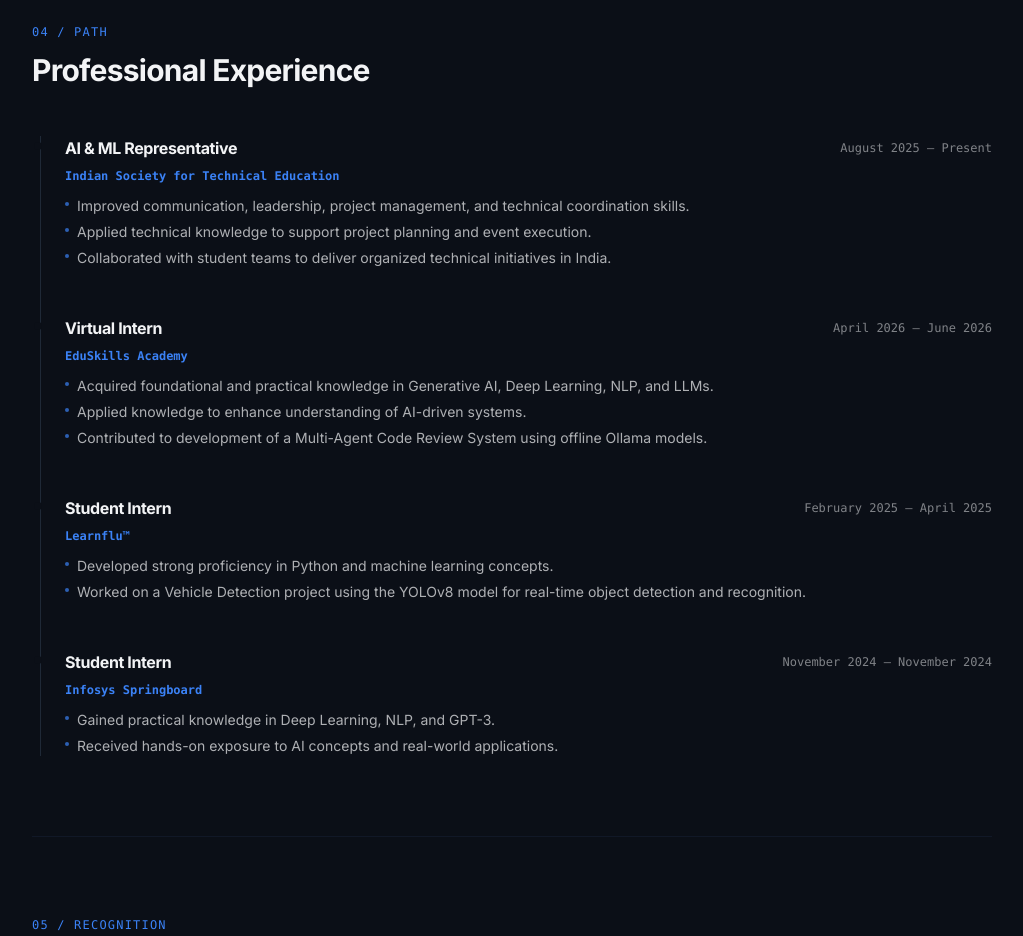
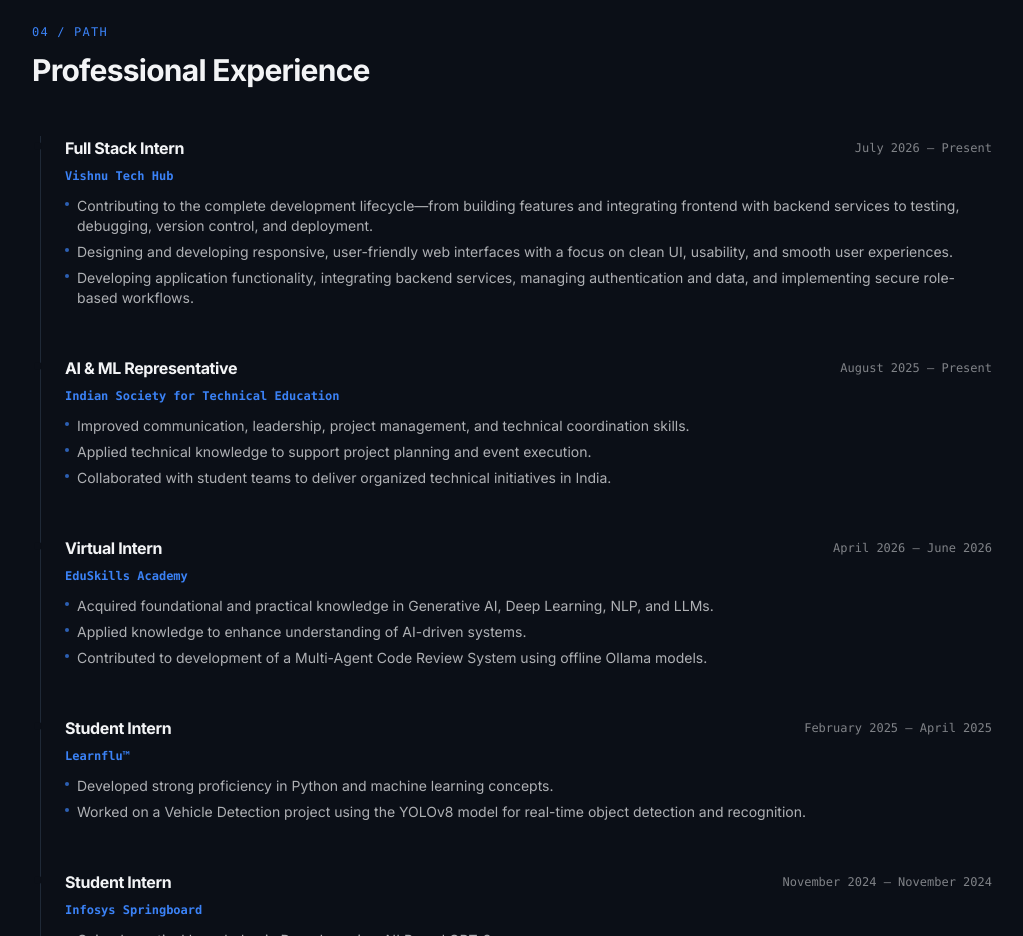
Before and after one commit to udaysanjay/portfolio, a plain HTML site: page index.html in a window 1280 px wide. Shown: the part 3160-4096 px from the top of the page, without its empty margins (128-1151 px from the left). Drawn offline with nearby package versions, Linux system fonts and the light colour scheme.

Commit message:
Update portfolio

```diff
--- a/index.html
+++ b/index.html
@@ -338,6 +338,20 @@
                 <div class="relative">
                     <div class="absolute -left-[31px] top-1.5 w-2 h-2 rounded-full bg-blue-500 border-4 border-white dark:border-[#0B0F17]"></div>
                     <div class="flex flex-col sm:flex-row justify-between items-start sm:items-center gap-1 mb-2">
+                        <h5 class="text-base font-bold tracking-tight">Full Stack Intern</h5>
+                        <span class="text-xs font-mono opacity-50">July 2026 – Present</span>
+                    </div>
+                    <p class="text-xs font-mono text-blue-500 font-semibold mb-3">Vishnu Tech Hub</p>
+                    <ul class="space-y-1.5">
+                        <li class="text-sm opacity-70 flex items-start gap-2"><span class="text-blue-500 mt-1.5 shrink-0 w-1 h-1 rounded-full bg-current"></span>Contributing to the complete development lifecycle—from building features and integrating frontend with backend services to testing, debugging, version control, and deployment.</li>
+                        <li class="text-sm opacity-70 flex items-start gap-2"><span class="text-blue-500 mt-1.5 shrink-0 w-1 h-1 rounded-full bg-current"></span>Designing and developing responsive, user-friendly web interfaces with a focus on clean UI, usability, and smooth user experiences.</li>
+                        <li class="text-sm opacity-70 flex items-start gap-2"><span class="text-blue-500 mt-1.5 shrink-0 w-1 h-1 rounded-full bg-current"></span>Developing application functionality, integrating backend services, managing authentication and data, and implementing secure role-based workflows.</li>
+                    </ul>
+                </div>
+
+                 <div class="relative">
+                    <div class="absolute -left-[31px] top-1.5 w-2 h-2 rounded-full bg-blue-500 border-4 border-white dark:border-[#0B0F17]"></div>
+                    <div class="flex flex-col sm:flex-row justify-between items-start sm:items-center gap-1 mb-2">
                         <h5 class="text-base font-bold tracking-tight">AI & ML Representative</h5>
                         <span class="text-xs font-mono opacity-50">August 2025 – Present</span>
                     </div>
```
Also changed, not shown: udaysanjay photo.jpeg.
